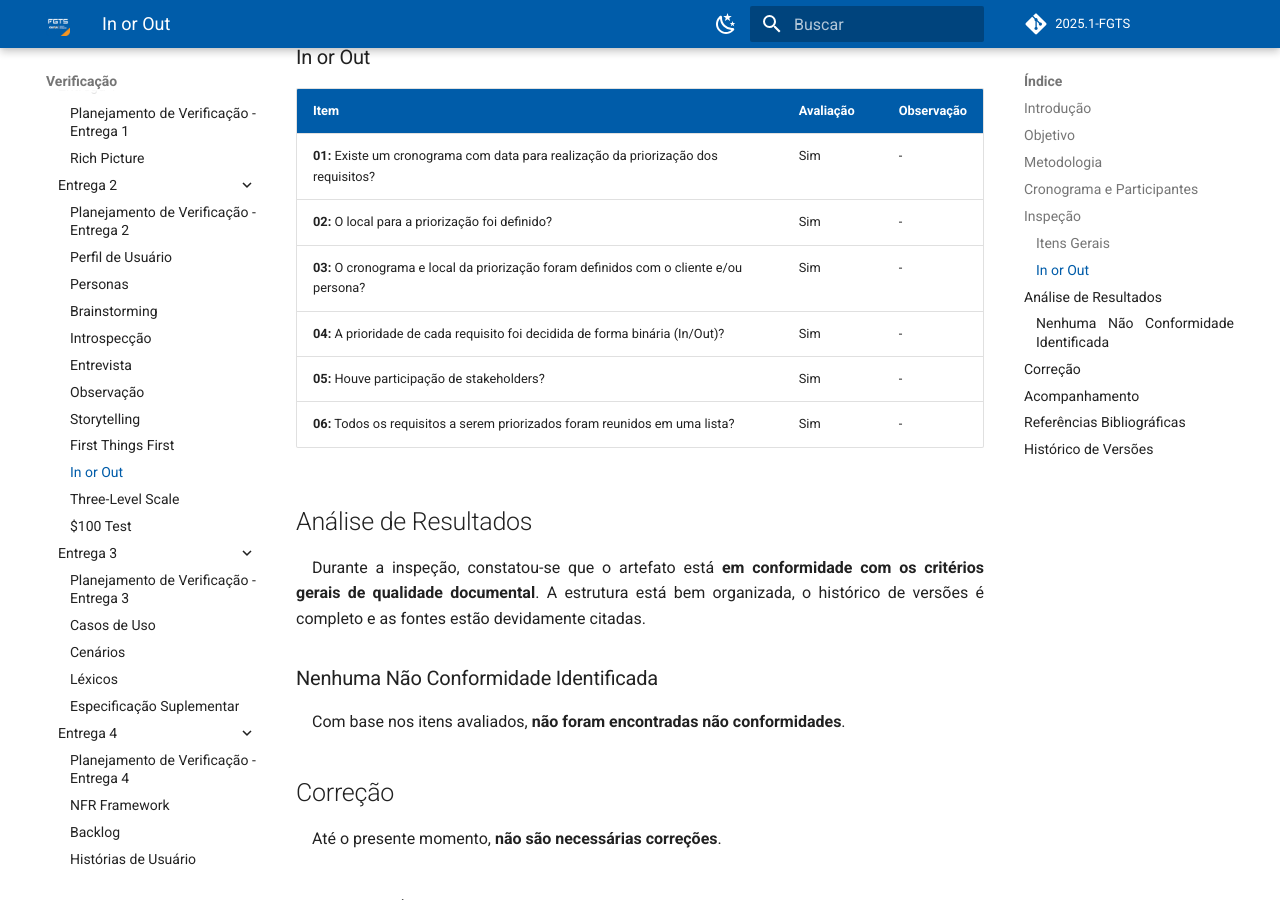
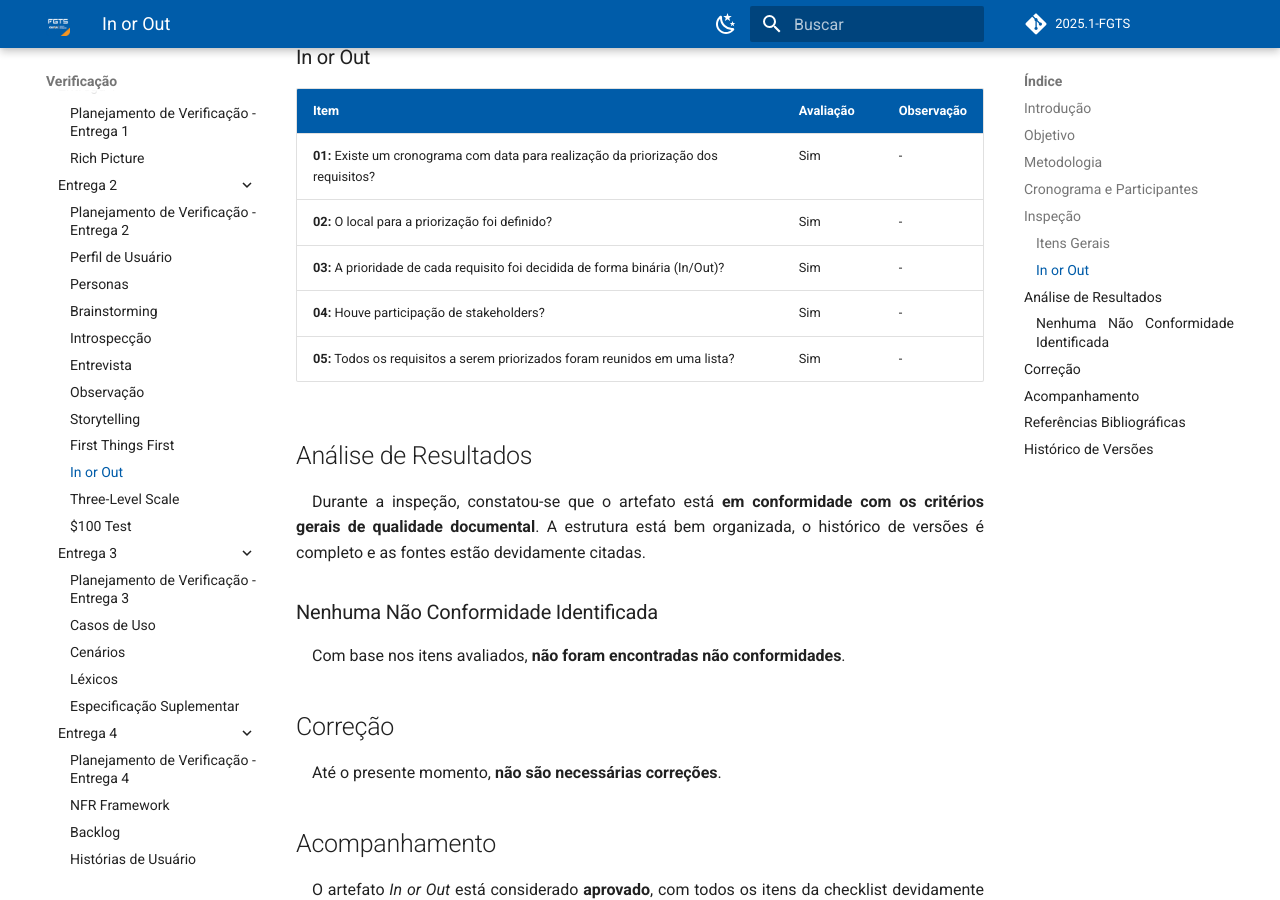
Before and after one commit to eduardodpms/REQ-FGTS, an MkDocs documentation site: the page built from docs/Verificacao/Grupo/Entrega-2/verificacao-in-or-out.md, in a window 1280 px wide and 900 px high, scrolled down 1646 px. Built offline with MkDocs 1.6.1 and Material for MkDocs 9.7.7, drawn with Linux system fonts in a browser that asks for light colours; comment, search, counter and statistics services are not loaded.

```diff
--- a/docs/Verificacao/Grupo/Entrega-2/verificacao-in-or-out.md
+++ b/docs/Verificacao/Grupo/Entrega-2/verificacao-in-or-out.md
@@ -68,10 +68,9 @@ A verificação foi realizada com base na checklist definida no [Planejamento de
 |----|---------|-----------|
 | **01:** Existe um cronograma com data para realização da priorização dos requisitos? | Sim | - |
 | **02:** O local para a priorização foi definido? | Sim | - |
-| **03:** O cronograma e local da priorização foram definidos com o cliente e/ou persona? | Sim | - |
-| **04:** A prioridade de cada requisito foi decidida de forma binária (In/Out)? | Sim | - |
-| **05:** Houve participação de stakeholders? | Sim | - |
-| **06:** Todos os requisitos a serem priorizados foram reunidos em uma lista? | Sim | - |
+| **03:** A prioridade de cada requisito foi decidida de forma binária (In/Out)? | Sim | - |
+| **04:** Houve participação de stakeholders? | Sim | - |
+| **05:** Todos os requisitos a serem priorizados foram reunidos em uma lista? | Sim | - |
 
 ## Análise de Resultados
 
```
Also changed, not shown: docs/Verificacao/Grupo/Entrega-2/planejamento-verificacao-entrega-2.md (+3 -4 lines).
